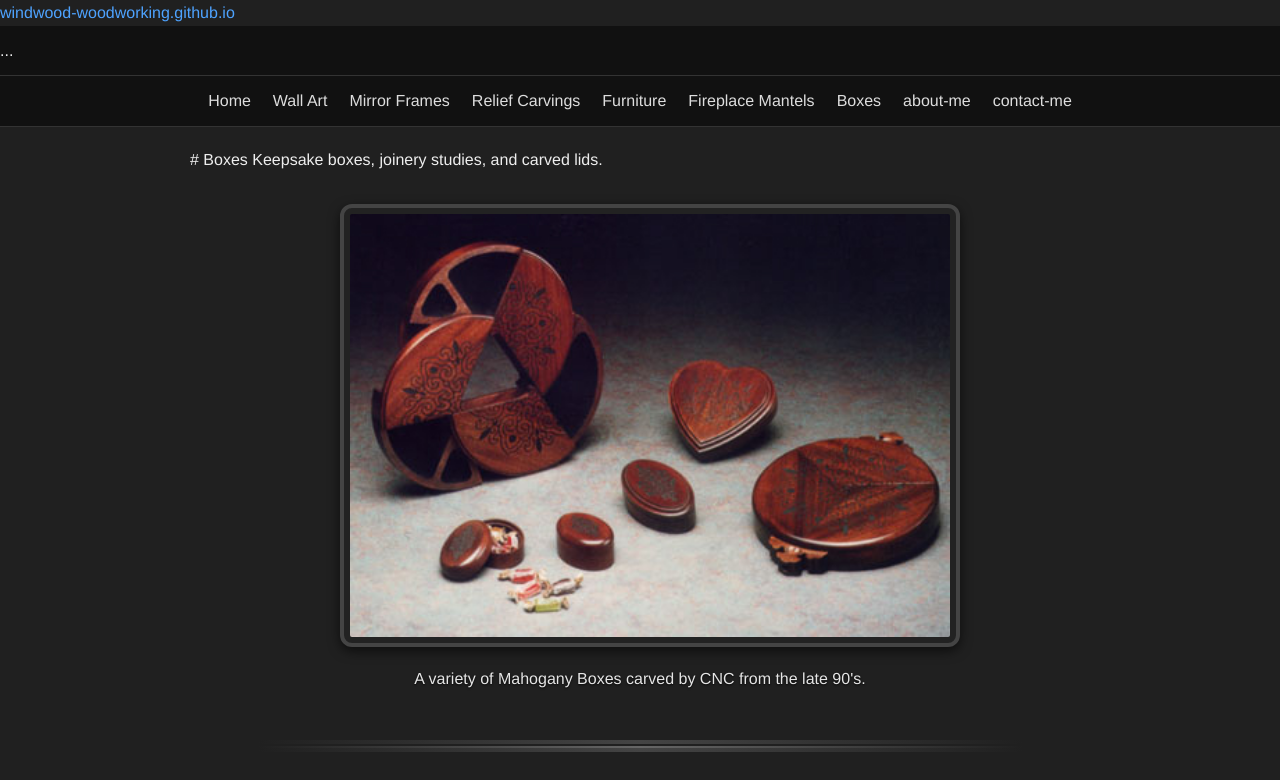
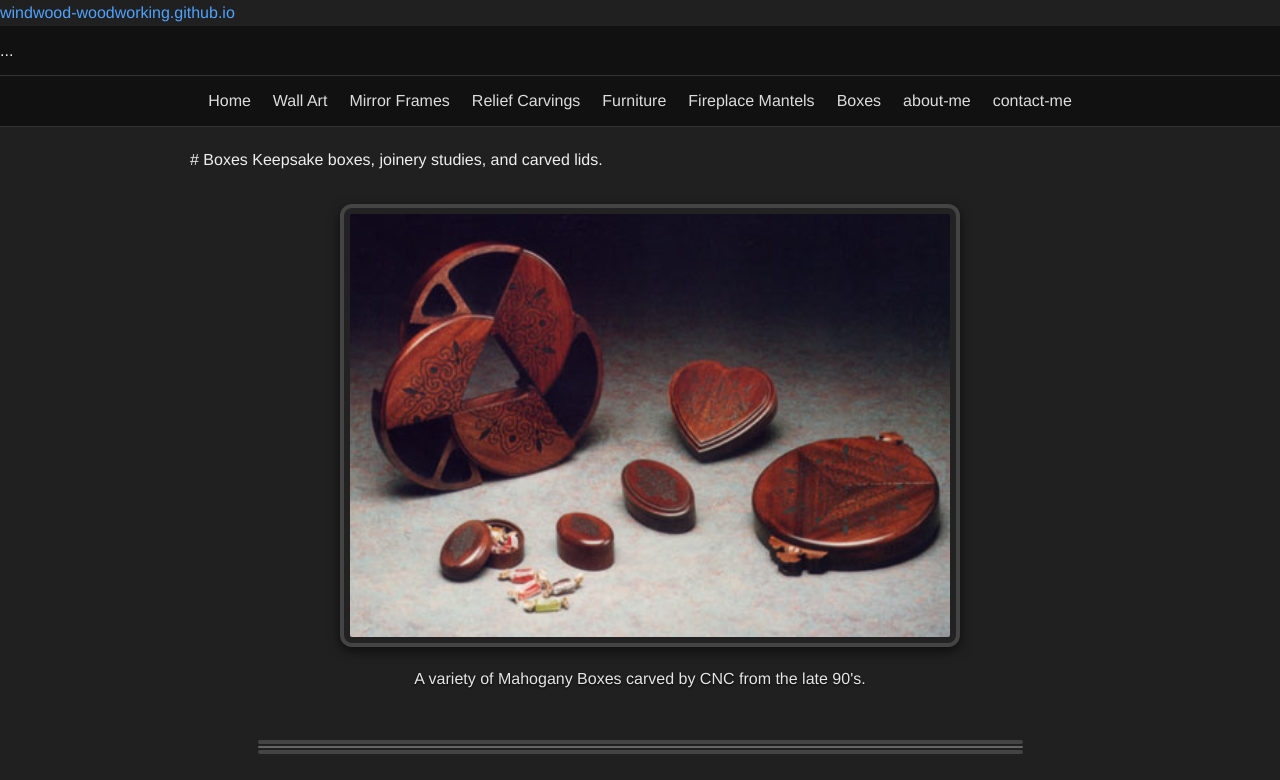
Before and after one commit to Windwood-Woodworking/windwood-woodworking.github.io, a Jekyll site: the page built from boxes.html, in a window 1280 px wide. Shown: the top 780 px of the page. Built offline with Jekyll 4.4.1, drawn with Linux system fonts in a browser that asks for light colours; grey boxes are pictures that could not be loaded.

Commit message:
Update boxes.html

```diff
--- a/boxes.html
+++ b/boxes.html
@@ -34,9 +34,16 @@ Keepsake boxes, joinery studies, and carved lids.
 
 
 <div style="width: 85%; margin: 3rem auto;">
-  <div style="height: 4px; background: linear-gradient(to right, transparent, #444, transparent); border-radius: 2px;"></div>
-  <div style="height: 2px; background: linear-gradient(to right, transparent, #666, transparent); margin-top: 2px; border-radius: 2px;"></div>
-   <div style="height: 4px; background: linear-gradient(to right, transparent, #444, transparent); border-radius: 2px;"></div>
+
+  <!-- Line 1 (dark) -->
+  <div style="height: 4px; background: #444; border-radius: 2px;"></div>
+
+  <!-- Line 2 (lighter, with spacing above) -->
+  <div style="height: 2px; background: #666; margin-top: 2px; border-radius: 2px;"></div>
+
+  <!-- Line 3 (dark again, with spacing above) -->
+  <div style="height: 4px; background: #444; margin-top: 2px; border-radius: 2px;"></div>
+
 </div>
 
 
@@ -122,11 +129,18 @@ Keepsake boxes, joinery studies, and carved lids.
 
 </div>
 
+<div style="width: 85%; margin: 3rem auto;">
+
+  <!-- Line 1 (dark) -->
+  <div style="height: 4px; background: #444; border-radius: 2px;"></div>
+
+  <!-- Line 2 (lighter, with spacing above) -->
+  <div style="height: 2px; background: #666; margin-top: 2px; border-radius: 2px;"></div>
+
+  <!-- Line 3 (dark again, with spacing above) -->
+  <div style="height: 4px; background: #444; margin-top: 2px; border-radius: 2px;"></div>
 
 </div>
-
-<hr style="border: 0; height: 1px; background: #333; margin: 4.5rem auto; width: 80%;">
-
 
 
 <div style="max-width: 600px; margin: 2rem auto; text-align: center;">
@@ -154,9 +168,18 @@ Keepsake boxes, joinery studies, and carved lids.
   </p>
 </div>
 
+<div style="width: 85%; margin: 3rem auto;">
+
+  <!-- Line 1 (dark) -->
+  <div style="height: 4px; background: #444; border-radius: 2px;"></div>
+
+  <!-- Line 2 (lighter, with spacing above) -->
+  <div style="height: 2px; background: #666; margin-top: 2px; border-radius: 2px;"></div>
+
+  <!-- Line 3 (dark again, with spacing above) -->
+  <div style="height: 4px; background: #444; margin-top: 2px; border-radius: 2px;"></div>
+
 </div>
-
-<hr style="border: 0; height: 1px; background: #333; margin: 4.5rem auto; width: 80%;">
 
 
 <div style="max-width: 500px; margin: 2rem auto; text-align: center;">
@@ -182,10 +205,18 @@ Keepsake boxes, joinery studies, and carved lids.
     ">
     Carved from a solid piece of Mahogany, this box was a commission for a gift to a beloved, with all her favorite things represented in the treasure chest.
   </p>
+<div style="width: 85%; margin: 3rem auto;">
+
+  <!-- Line 1 (dark) -->
+  <div style="height: 4px; background: #444; border-radius: 2px;"></div>
+
+  <!-- Line 2 (lighter, with spacing above) -->
+  <div style="height: 2px; background: #666; margin-top: 2px; border-radius: 2px;"></div>
+
+  <!-- Line 3 (dark again, with spacing above) -->
+  <div style="height: 4px; background: #444; margin-top: 2px; border-radius: 2px;"></div>
+
 </div>
-
-<div style="height: 1px; background: linear-gradient(to right, transparent, #444, transparent); margin: 4.5rem auto; width: 85%;"></div>
-
 
 <div style="max-width: 500px; margin: 2rem auto; text-align: center;">
   <img
```
